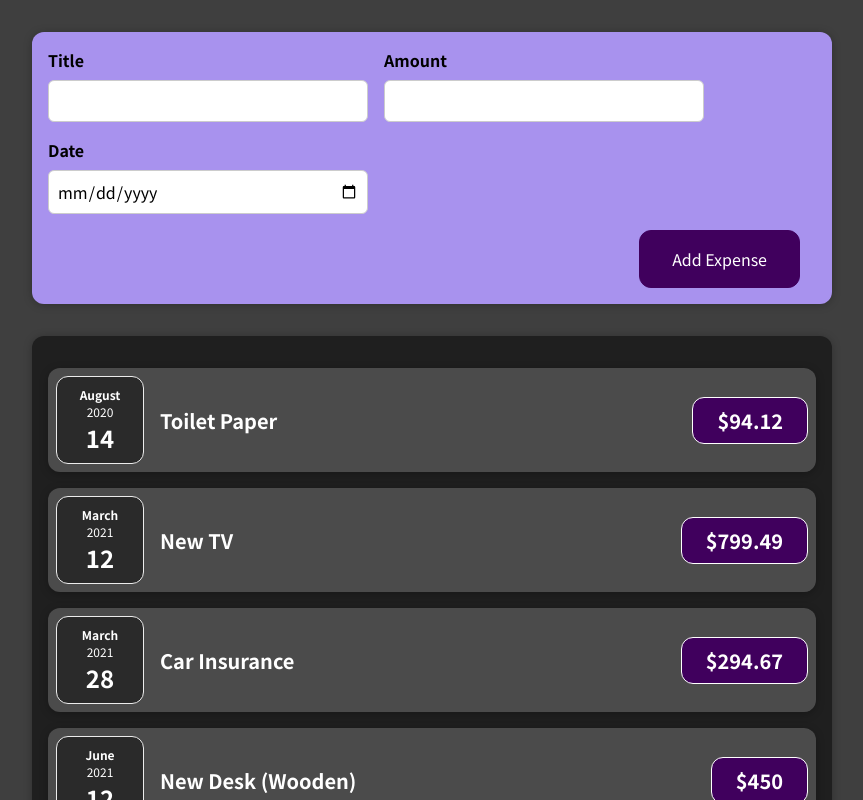
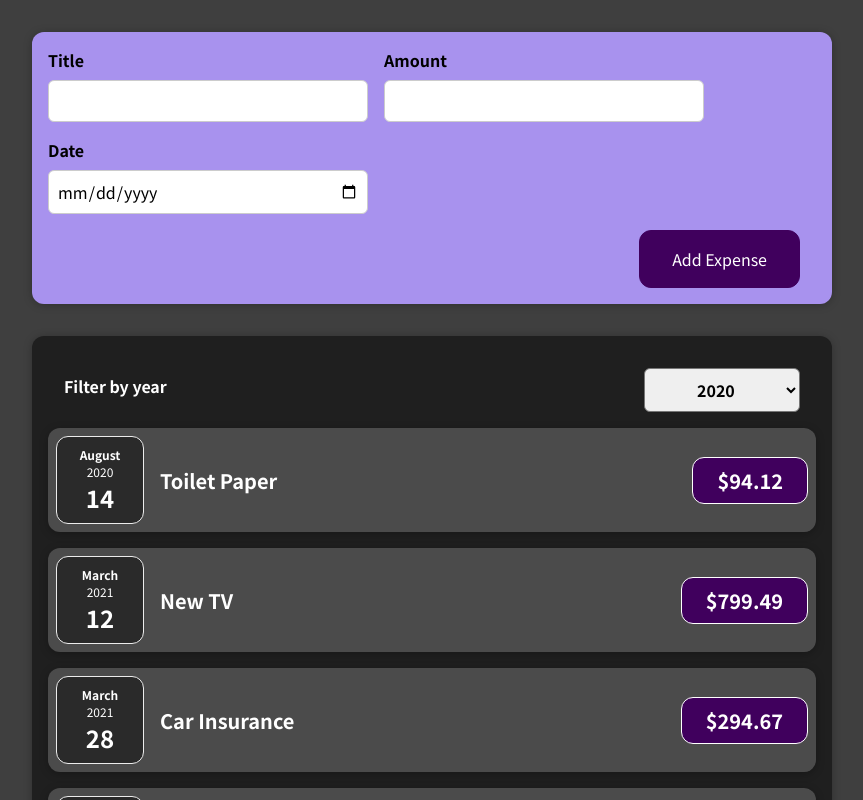
Before and after one commit to RezaBG/Expenses, a React (Create React App) app: page / in a window 1280 px wide. Shown: the top 800 px of the page, without its empty margins (208-1071 px from the left). Built offline with nearby package versions, Linux system fonts and the light colour scheme.

Commit message:
add dynamic data to expenses

```diff
--- a/src/components/Expenses/Expenses.js
+++ b/src/components/Expenses/Expenses.js
@@ -1,31 +1,33 @@
+import React, { useState } from "react";
+
 import ExpenseItem from "./ExpenseItem";
 import Card from "../UI/Card";
+import ExpensesFilter from "./ExpensesFilter";
 import "./Expenses.css";
 
 const Expenses = (props) => {
+  const [filteredYear, setFilteredYear] = useState("2020");
+
+  const filterChangeHandler = (selectedYear) => {
+    setFilteredYear(selectedYear);
+  };
+
   return (
-    <Card className="expenses">
-      <ExpenseItem
-        title={props.items[0].title}
-        amount={props.items[0].amount}
-        date={props.items[0].date}
-      />
-      <ExpenseItem
-        title={props.items[1].title}
-        amount={props.items[1].amount}
-        date={props.items[1].date}
-      />
-      <ExpenseItem
-        title={props.items[2].title}
-        amount={props.items[2].amount}
-        date={props.items[2].date}
-      />
-      <ExpenseItem
-        title={props.items[3].title}
-        amount={props.items[3].amount}
-        date={props.items[3].date}
-      />
-    </Card>
+    <div>
+      <Card className="expenses">
+        <ExpensesFilter
+          selected={filteredYear}
+          onChangeFilter={filterChangeHandler}
+        />
+        {props.items.map((expense) => (
+          <ExpenseItem
+            title={expense.title}
+            amount={expense.amount}
+            date={expense.date}
+          />
+        ))}
+      </Card>
+    </div>
   );
 };
 
--- /dev/null
+++ b/src/components/Expenses/ExpensesFilter.css
@@ -0,0 +1,24 @@
+.expenses-filter {
+  color: white;
+  padding: 0 1rem;
+}
+
+.expenses-filter__control {
+  display: flex;
+  width: 100%;
+  align-items: center;
+  justify-content: space-between;
+  margin: 1rem 0;
+}
+
+.expenses-filter label {
+  font-weight: bold;
+  margin-bottom: 0.5rem;
+}
+
+.expenses-filter select {
+  font: inherit;
+  padding: 0.5rem 3rem;
+  font-weight: bold;
+  border-radius: 6px;
+}
--- /dev/null
+++ b/src/components/Expenses/ExpensesFilter.js
@@ -0,0 +1,25 @@
+import React from "react";
+
+import "./ExpensesFilter.css";
+
+const ExpensesFilter = (props) => {
+  const dropdownChangeHandler = (event) => {
+    props.onChangeFilter(event.target.value);
+  };
+
+  return (
+    <div className="expenses-filter">
+      <div className="expenses-filter__control">
+        <label>Filter by year</label>
+        <select value={props.selected} onChange={dropdownChangeHandler}>
+          <option value="2022">2022</option>
+          <option value="2021">2021</option>
+          <option value="2020">2020</option>
+          <option value="2019">2019</option>
+        </select>
+      </div>
+    </div>
+  );
+};
+
+export default ExpensesFilter;
```
